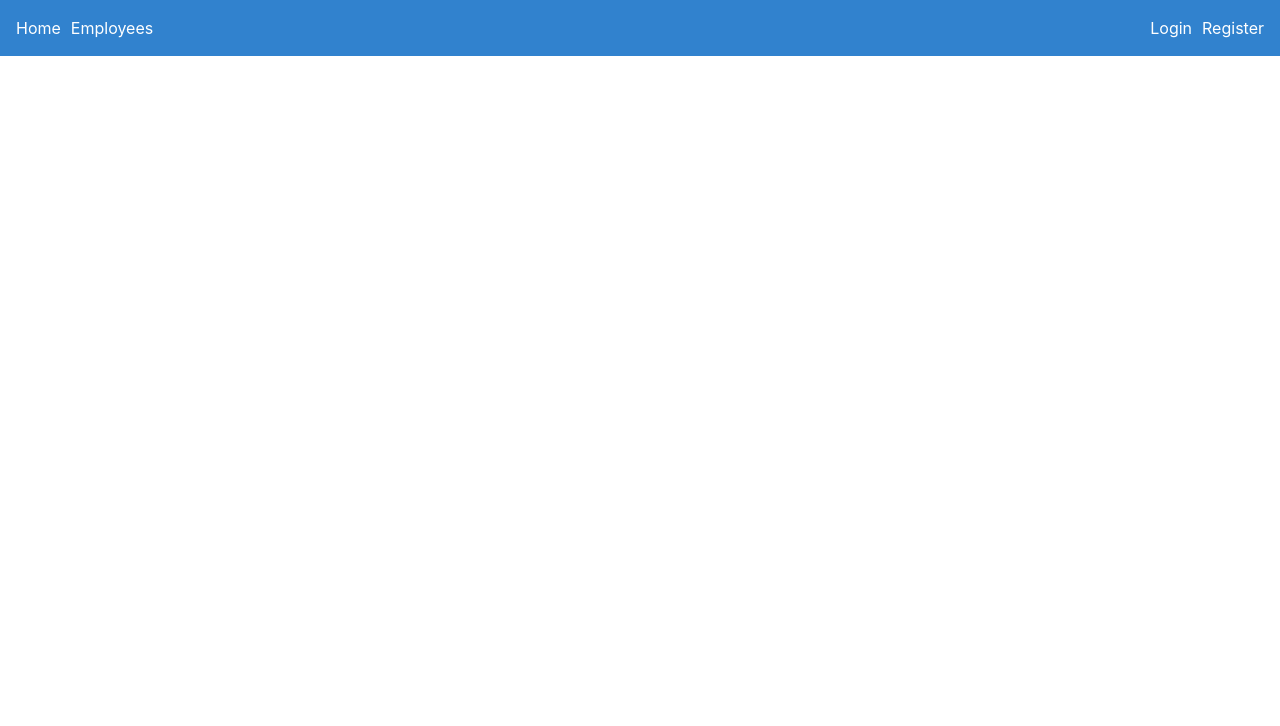
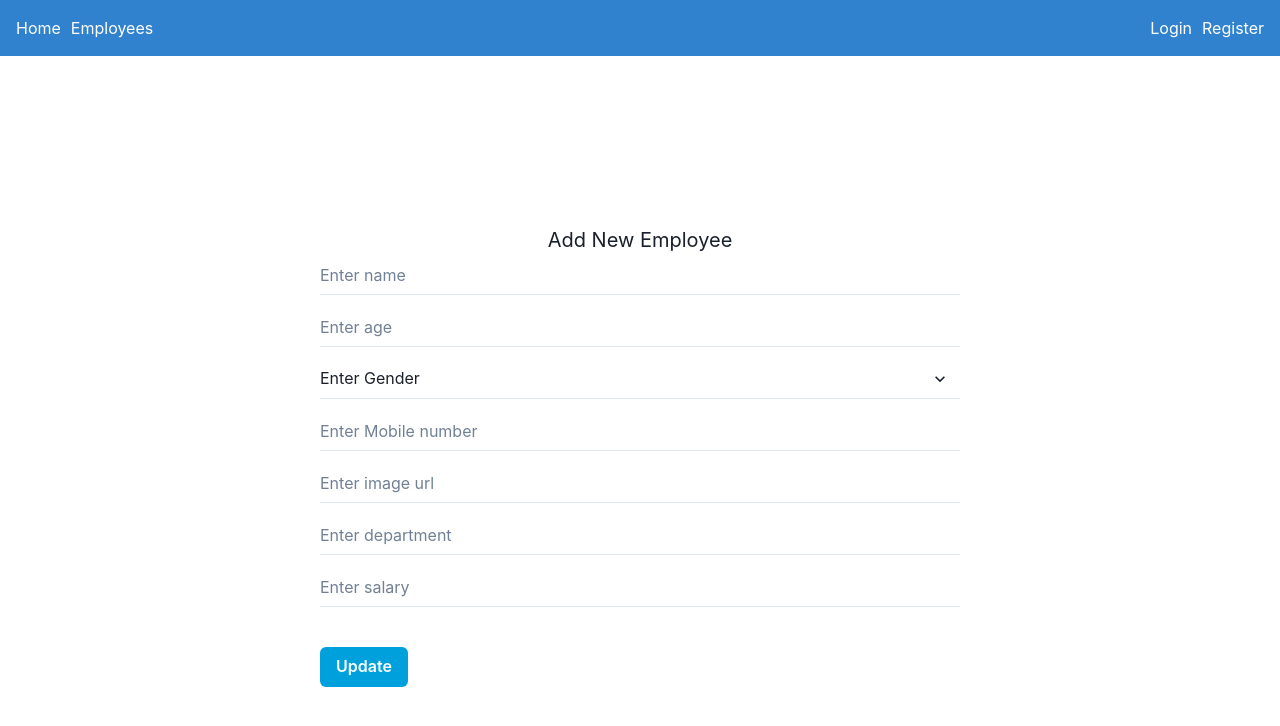
Before and after one commit to Ankit-Mishra07/revision_module, a React (Vite) app in the folder Mock-8/client/: page /employees/1/edit in a window 1280 px wide. Shown: the top 726 px of the page. Built offline with nearby package versions, Linux system fonts and the light colour scheme; no server answers.

Commit message:
Edit employee data page

```diff
--- /dev/null
+++ b/Mock-8/client/src/Pages/EditEmplyeePage.jsx
@@ -0,0 +1,51 @@
+import React from "react";
+import { Link, useNavigate, useParams } from "react-router-dom";
+import { useState } from "react";
+import { toast } from "react-toastify";
+import EditData from "../components/EditData";
+
+const EditEmployeePage = () => {
+  const navigate = useNavigate();
+
+  const handleUpdate = (id, form) => {
+    if (
+      !form.name ||
+      !form.age ||
+      !form.gender ||
+      !form.mobile ||
+      !form.department ||
+      !form.salary
+    ) {
+      toast("Please Fill all input feilds");
+      return;
+    }
+
+    if (!form.image) {
+      form.image =
+        "https://bestprofilepictures.com/wp-content/uploads/2021/04/Cool-Profile-Picture.jpg";
+    }
+
+    fetch(`https://m5r3server.herokuapp.com/api/employee/${id}`, {
+      method: "PUT",
+      body: JSON.stringify(form),
+      headers: {
+        "Content-Type": "application/json",
+      },
+    })
+      .then((res) => res.json())
+      .then((res) => {
+        toast("Employee data updated");
+        navigate("/employees");
+      })
+      .catch((error) => {
+        toast("Something went wrong, please try again!");
+      });
+  };
+  return (
+    <>
+      <EditData handleUpdate={handleUpdate} />
+    </>
+  );
+};
+
+export default EditEmployeePage;
--- a/Mock-8/client/src/Pages/SingleEmployee.jsx
+++ b/Mock-8/client/src/Pages/SingleEmployee.jsx
@@ -80,7 +80,7 @@ const SingleEmployee = () => {
           <Stack direction="row" spacing={4}>
             <Button bg={"linkedin.400"} color="whiteAlpha.900">
               {" "}
-              Edit
+              <Link to={`/employees/${property.id}/edit`}>Edit</Link>
             </Button>
             <Button bg={"red.400"} color="whiteAlpha.900">
               {" "}
--- /dev/null
+++ b/Mock-8/client/src/Redux/Contants/employeeContants.js
@@ -0,0 +1,3 @@
+export const EMPLOYEE_REQUEST_DATA = "EMPLOYEE_REQUEST_DATA";
+export const EMPLOYEE_SUCCESS_DATA = "EMPLOYEE_SUCCESS_DATA";
+export const EMPLOYEE_FAIL_DATA = "EMPLOYEE_FAIL_DATA";
--- a/Mock-8/client/src/Routes/Routing.jsx
+++ b/Mock-8/client/src/Routes/Routing.jsx
@@ -9,6 +9,7 @@ import SingleEmployee from "../Pages/SingleEmployee";
 import { ToastContainer, toast } from "react-toastify";
 import "react-toastify/dist/ReactToastify.css";
 import Navbar from "../components/Navbar";
+import EditEmplyeePage from "../Pages/EditEmplyeePage";
 
 const Routing = () => {
   return (
@@ -22,6 +23,7 @@ const Routing = () => {
         <Route path="/employees" element={<EmployeePage />}></Route>
         <Route path="/employees/create" element={<CreateEmployee />}></Route>
         <Route path="/employees/:id" element={<SingleEmployee />}></Route>
+        <Route path="/employees/:id/edit" element={<EditEmplyeePage />}></Route>
       </Routes>
     </>
   );
--- /dev/null
+++ b/Mock-8/client/src/components/EditData.jsx
@@ -0,0 +1,124 @@
+import { Box, Button, Input, Select, Stack, Text } from "@chakra-ui/react";
+
+import React, { useState } from "react";
+import { useEffect } from "react";
+import { useParams } from "react-router";
+
+const EditData = ({ handleUpdate }) => {
+  let [form, setForm] = useState({
+    name: "",
+    age: "",
+    gender: "",
+    mobile: "",
+    image: "",
+    department: "",
+    salary: "",
+  });
+
+  const { id } = useParams();
+  const handleChange = (e) => {
+    let { value, name } = e.target;
+    setForm({
+      ...form,
+      [name]: value,
+    });
+  };
+  const fetchByID = () => {
+    fetch(`https://m5r3server.herokuapp.com/api/employee/${id}`)
+      .then((res) => res.json())
+      .then((res) => {
+        setForm({
+          name: res.name,
+          age: res.age,
+          gender: res.gender,
+          mobile: res.mobile,
+          image: res.image,
+          department: res.department,
+          salary: res.salary,
+        });
+      });
+  };
+  useEffect(() => {
+    fetchByID();
+  }, []);
+
+  return (
+    <Box
+      style={{
+        display: "flex",
+        justifyContent: "center",
+        alignItems: "center",
+        width: "100%",
+        height: "100vh",
+      }}
+    >
+      <Box width={"50%"}>
+        <h1 style={{ textAlign: "center", fontSize: "20px" }}>
+          Add New Employee
+        </h1>
+        <Stack spacing={3}>
+          <Input
+            variant="flushed"
+            placeholder="Enter name"
+            name="name"
+            value={form.name}
+            onChange={(e) => handleChange(e)}
+          />
+          <Input
+            variant="flushed"
+            placeholder="Enter age"
+            name="age"
+            value={form.age}
+            onChange={(e) => handleChange(e)}
+          />
+          <Select
+            variant="flushed"
+            placeholder="Enter Gender"
+            name="gender"
+            value={form.gender}
+            onChange={(e) => handleChange(e)}
+          >
+            <option value="Male">Male</option>
+            <option value="Female">Female</option>
+            <option value="Transgender">Transgender</option>
+          </Select>
+          <Input
+            variant="flushed"
+            placeholder="Enter Mobile number"
+            name="mobile"
+            value={form.mobile}
+            onChange={(e) => handleChange(e)}
+          />
+          <Input
+            variant="flushed"
+            placeholder="Enter image url"
+            name="image"
+            value={form.image}
+            onChange={(e) => handleChange(e)}
+          />
+          <Input
+            variant="flushed"
+            placeholder="Enter department"
+            name="department"
+            value={form.department}
+            onChange={(e) => handleChange(e)}
+          />
+          <Input
+            variant="flushed"
+            placeholder="Enter salary"
+            name="salary"
+            value={form.salary}
+            onChange={(e) => handleChange(e)}
+          />
+        </Stack>
+        <Box display={"flex"} justifyContent="space-between" marginTop={10}>
+          <Button colorScheme="linkedin" onClick={() => handleUpdate(id, form)}>
+            Update
+          </Button>
+        </Box>
+      </Box>
+    </Box>
+  );
+};
+
+export default EditData;
```
Also changed, not shown: Mock-8/client/src/Redux/Actions/employeeAction.js (added, +22 -0 lines).
